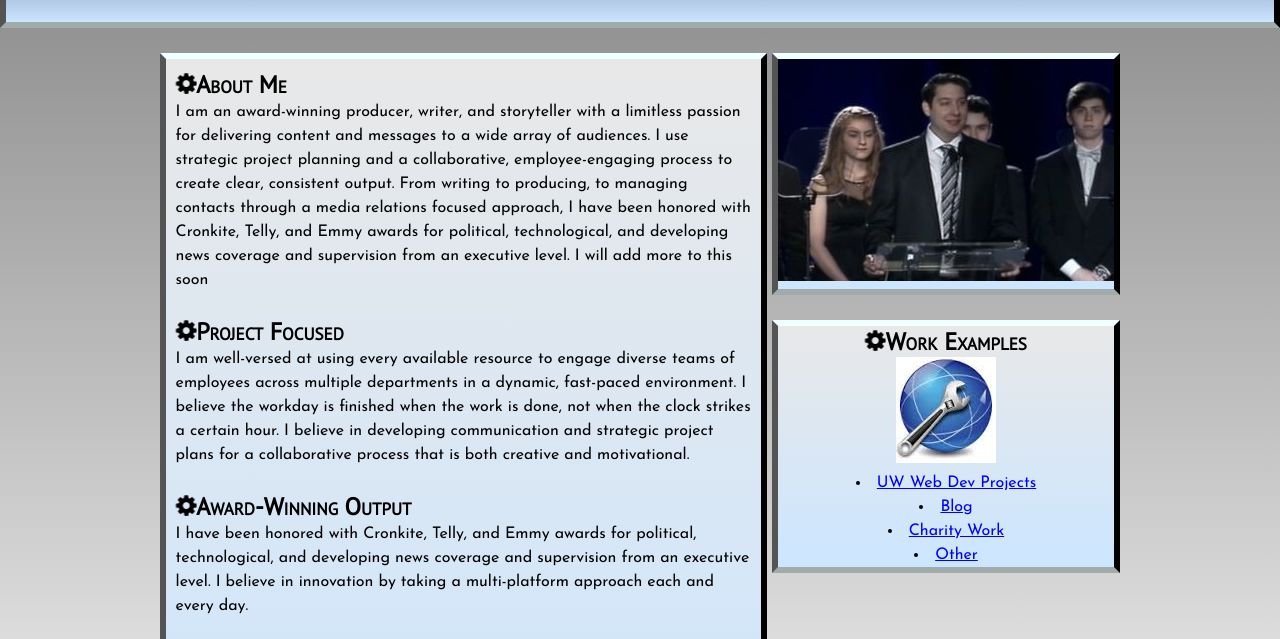
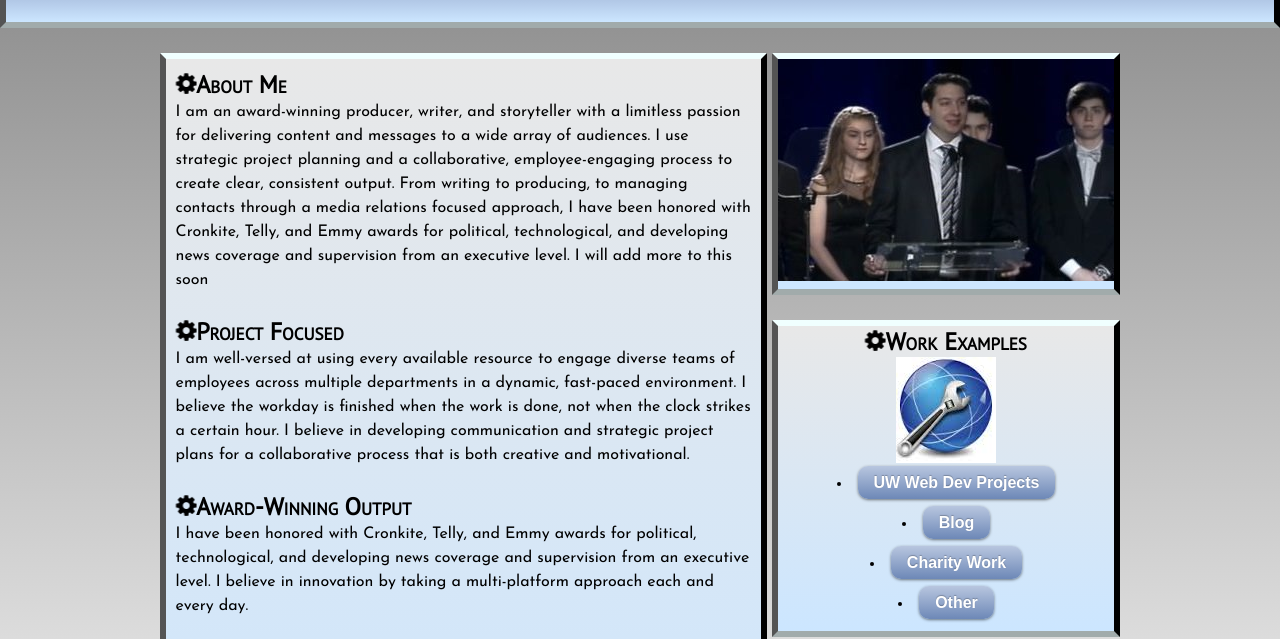
Before and after one commit to ctrill/Portfolio, a plain HTML site: page index.html in a window 1280 px wide. Shown: the part 133-772 px from the top of the page. Drawn offline with Linux system fonts and the light colour scheme.

Commit message:
made more accessible by making aside links easy clicking

```diff
--- a/index.html
+++ b/index.html
@@ -43,11 +43,11 @@
         <h2><i class="fa fa-cog fa-spin"></i>Work Examples</h2>
         <nav>
           <img src="Images/Web_Dev_Image.jpg" alt="Web Development Image" />
-          <ul>
-            <li><a href="projects.html">UW Web Dev Projects</a></li>
-            <li><a href="blog.html">Blog</a></li>
-            <li><a href="#">Charity Work</a></li>
-            <li><a href="#">Other</a></li>
+          <ul class="links">
+            <li><a href="projects.html" class="button">UW Web Dev Projects</a></li>
+            <li><a href="blog.html" class="button">Blog</a></li>
+            <li><a href="#" class="button">Charity Work</a></li>
+            <li><a href="#" class="button">Other</a></li>
           </ul>
         </nav>
       </aside>
--- a/styles/first-stylesheet.css
+++ b/styles/first-stylesheet.css
@@ -79,6 +79,7 @@ a:visited {
   }
 a:hover {
   color: purple;
+  text-decoration: underline;
   }
 /* padding is your friend */
 footer {
@@ -132,3 +133,34 @@ header {
   padding: 1%;
   background: linear-gradient(to bottom, #e8e8e8, #cce6ff);
 }
+
+a.button {
+  font: bold 1em/1.5em sans-serif;
+  text-decoration: none;
+  color: white;
+  padding: 0.5em 1em;
+  background: #b8c6df; /* old browsers */
+  background: -moz-linear-gradient(top, #b8c6df 0%, #6d88b7 100%); /* firefox */
+  background: -webkit-gradient(linear, left top, left bottom, color-stop(0%,#b8c6df), color-stop(100%,#6d88b7)); /* webkit */
+  filter: progid:DXImageTransform.Microsoft.gradient( startColorstr='#b8c6df', endColorstr='#6d88b7',GradientType=0 ); /* ie */
+  zoom: 1;
+  border-radius: 10px;
+  -moz-border-radius: 10px;
+  -webkit-border-radius: 10px;
+  -box-shadow: 0 1px 3px  rgba(0,0,0,0.5);
+  -moz-box-shadow: 0 1px 3px rgba(0,0,0,0.5);
+  -webkit-box-shadow: 0 1px 3px rgba(0,0,0,0.5);
+  text-shadow: 0 -1px 1px rgba(0,0,0,0.25);
+}
+
+a.button:hover {
+  background: #d8e6ff; /* old browsers */
+  background: -moz-linear-gradient(top, #d8e6ff 0%, #8da8d7 100%); /* firefox */
+  background: -webkit-gradient(linear, left top, left bottom, color-stop(0%,#d8e6ff), color-stop(100%,#8da8d7)); /* webkit */
+  filter: progid:DXImageTransform.Microsoft.gradient( startColorstr='#d8e6ff', endColorstr='#8da8d7',GradientType=0 ); /* ie */
+}
+
+aside nav ul li {
+  margin-top; 2px;
+  margin-bottom: 15px;
+}
```
Also changed, not shown: blog.html (+1 -1 lines).
